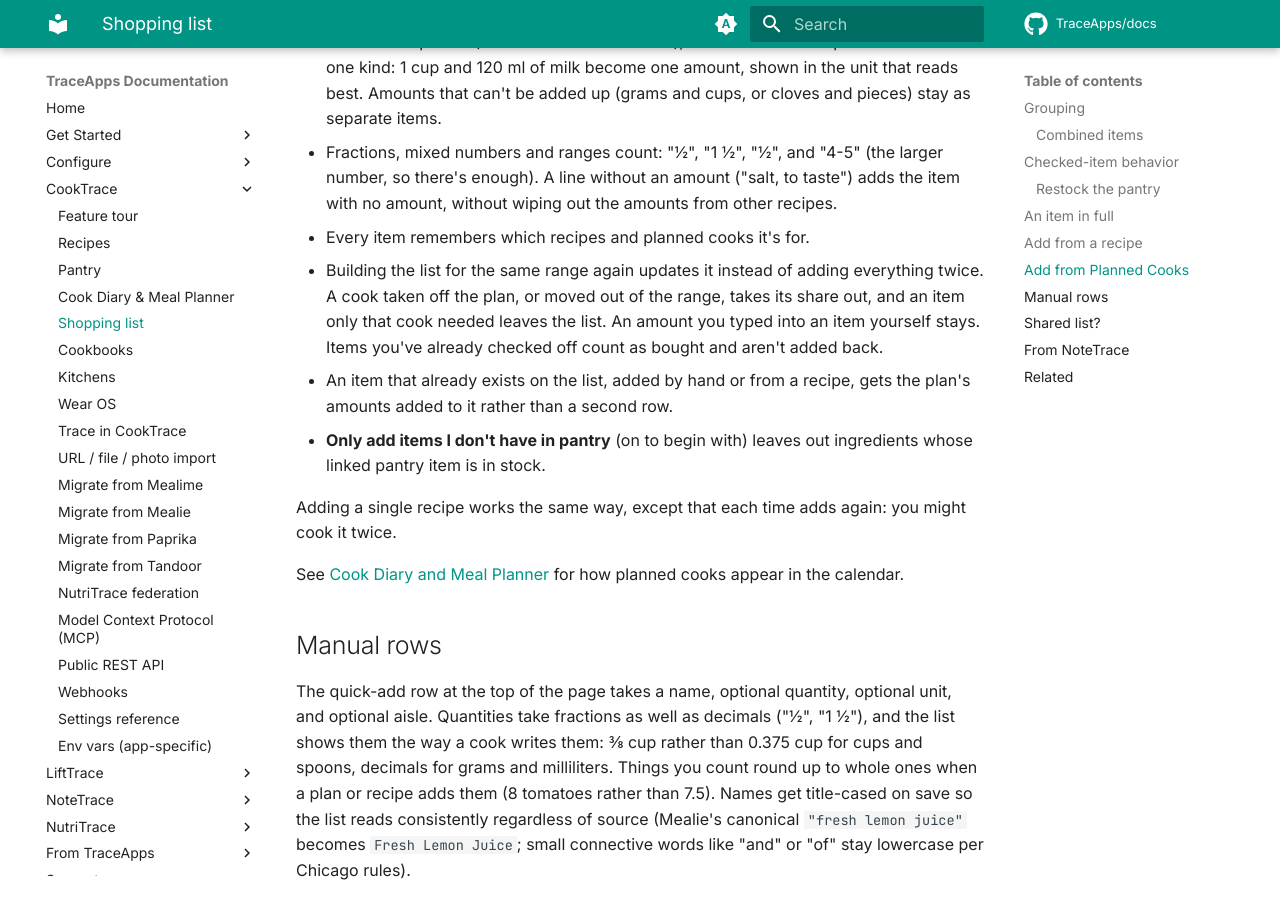
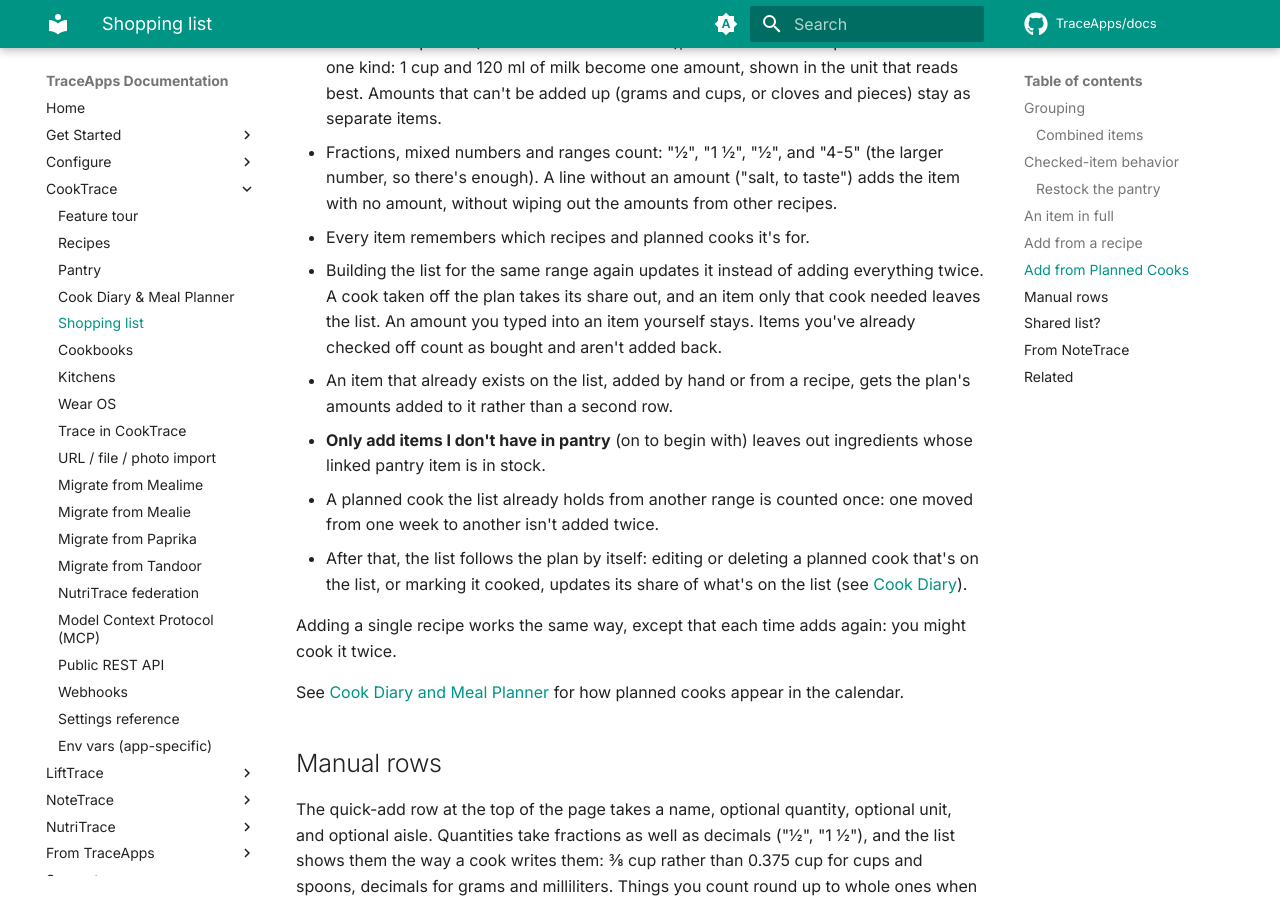
Before and after one commit to TraceApps/docs, an MkDocs documentation site: the page built from docs/cooktrace/shopping.md, in a window 1280 px wide and 900 px high, scrolled down 2844 px. Built offline with MkDocs 1.6.1 and Material for MkDocs 9.7.7, drawn with Linux system fonts in a browser that asks for light colours; comment, search, counter and statistics services are not loaded.

Commit message:
CookTrace: move and edit planned cooks, and the shopping list follows (TraceApps/cooktrace#81)

```diff
--- a/docs/cooktrace/shopping.md
+++ b/docs/cooktrace/shopping.md
@@ -61,9 +61,11 @@ In the Shopping page's add menu, **Add from Planned Cooks** asks for a date rang
 - The same ingredient from several recipes becomes one item. Names match regardless of case and plurals ("Tomatoes" and "tomato"), and amounts add up across units of one kind: 1 cup and 120 ml of milk become one amount, shown in the unit that reads best. Amounts that can't be added up (grams and cups, or cloves and pieces) stay as separate items.
 - Fractions, mixed numbers and ranges count: "1/2", "1 1/2", "½", and "4-5" (the larger number, so there's enough). A line without an amount ("salt, to taste") adds the item with no amount, without wiping out the amounts from other recipes.
 - Every item remembers which recipes and planned cooks it's for.
-- Building the list for the same range again updates it instead of adding everything twice. A cook taken off the plan, or moved out of the range, takes its share out, and an item only that cook needed leaves the list. An amount you typed into an item yourself stays. Items you've already checked off count as bought and aren't added back.
+- Building the list for the same range again updates it instead of adding everything twice. A cook taken off the plan takes its share out, and an item only that cook needed leaves the list. An amount you typed into an item yourself stays. Items you've already checked off count as bought and aren't added back.
 - An item that already exists on the list, added by hand or from a recipe, gets the plan's amounts added to it rather than a second row.
 - **Only add items I don't have in pantry** (on to begin with) leaves out ingredients whose linked pantry item is in stock.
+- A planned cook the list already holds from another range is counted once: one moved from one week to another isn't added twice.
+- After that, the list follows the plan by itself: editing or deleting a planned cook that's on the list, or marking it cooked, updates its share of what's on the list (see [Cook Diary](diary.md#week-view)).
 
 Adding a single recipe works the same way, except that each time adds again: you might cook it twice.
 
```
Also changed, not shown: docs/cooktrace/diary.md (+2 -0 lines).
